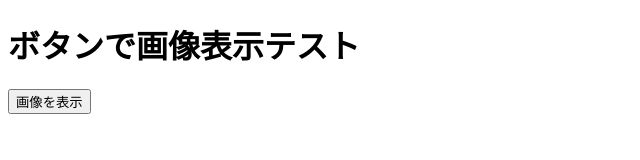
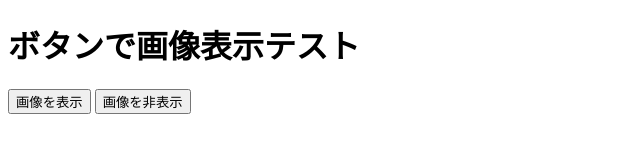
Before and after one commit to akasakah/my-first-pages, a plain HTML site: page index.html in a window 1280 px wide. Shown: the whole page, without its empty margins (0-640 px from the left). Drawn offline with Linux system fonts and the light colour scheme.

Commit message:
Update index.html

```diff
--- a/index.html
+++ b/index.html
@@ -9,6 +9,7 @@
   <h1>ボタンで画像表示テスト</h1>
 
   <button onclick="showImage()">画像を表示</button>
+  <button onclick="hideImage()">画像を非表示</button>
 
   <br><br>
 
@@ -18,6 +19,9 @@
     function showImage() {
       document.getElementById("myImage").style.display = "block";
     }
+    function hideImage() {
+      document.getElementById("myImage").style.display = "none";
+    }
   </script>
 
 </body>
```
